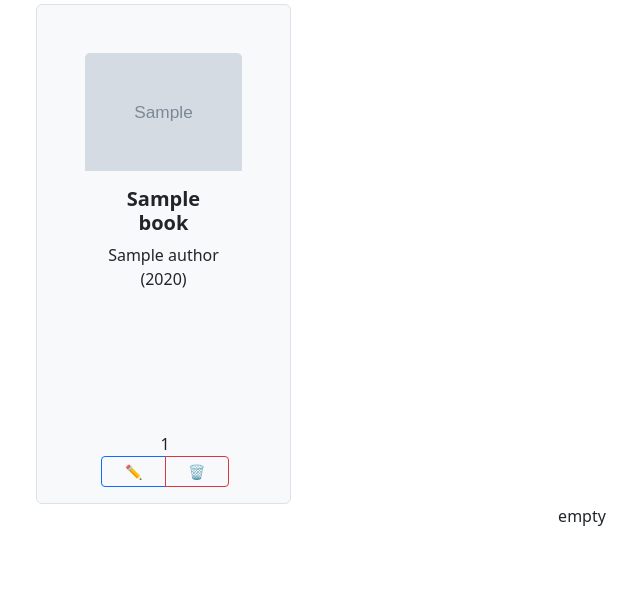
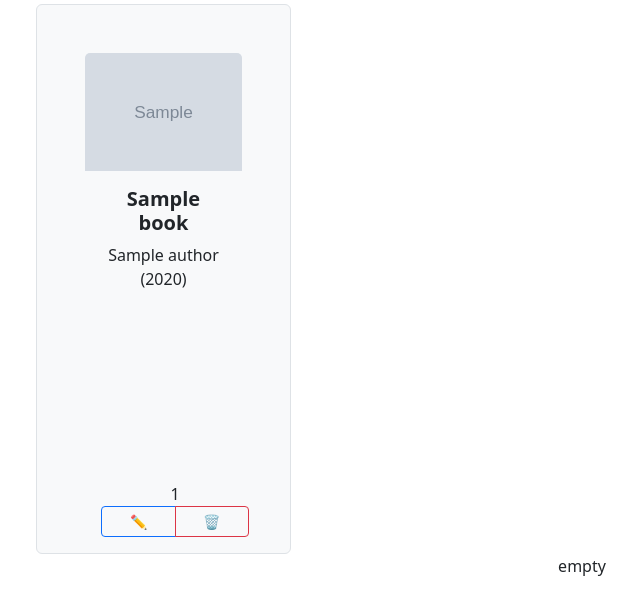
Before and after one commit to El-Mago01/Digital_Library, a Flask app: page / in a window 1280 px wide. Shown: the part 201-800 px from the top of the page, without its empty margins (58-698 px from the left). Run offline with Flask 3, Linux system fonts and the light colour scheme; tables that the repository leaves empty hold one stand-in row (values such as "Sample post"); grey boxes marked "Sample" are stand-in pictures.

Commit message:
Corrected some small issues and some code cleaning done

```diff
--- a/data_fetcher.py
+++ b/data_fetcher.py
@@ -45,14 +45,13 @@ def compile_img_url(olid:str, img_for_book:bool=True)->str:
         if "https" in olid:
             cover_uri = olid #This is the case if the user is changing the uri
         else:
-            cover_uri = BOOK_IMAGE_URL + olid
+            cover_uri = BOOK_IMAGE_URL + olid + "-M.jpg?default=false"
     else:
         # The case that the uri will be generated for an author image
         if "https" in olid:
             cover_uri = olid
         else:
-            cover_uri = AUTHOR_IMAGE_URL + olid
-    cover_uri += "-M.jpg?default=false"
+            cover_uri = AUTHOR_IMAGE_URL + olid + "-M.jpg?default=false"
     try:
         cover_img = requests.get(cover_uri, timeout=TIMEOUTVALUE)
     except Exception as e:
--- a/templates/home.html
+++ b/templates/home.html
@@ -27,8 +27,8 @@
         <div class="row">
         {% for title, author, publication_year, cover_image, book_id in all_books %}
             <div class="col-lg-3">
-                <div class="card-group" style="margin-top:10px;">
-                    <div class="card p-5 border bg-light" style="height: 500px;">
+                <div class="card-group" style="margin-top:5px; padding-top: 5px;">
+                    <div class="card p-5 border bg-light" style="height: 550px;">
                         {% if "not found" in cover_image|lower() %}
                             <img src="{{ url_for('static', filename='images/default_cover.png') }}" class="card-img-top" alt="Logo">
                         {% else %}
@@ -39,7 +39,7 @@
                             <p class="card-text">{{ author }} ({{ publication_year }})</p>
                         </div>
                         <div class="card-body d-flex flex-column"
-                             style="position: absolute;bottom: 0;width: 160px;">
+                             style="position: absolute;bottom: 0;width: 180px;">
                             {{ book_id }}
                             <div class="btn-group btn-group-sm" role="group" aria-label="Basic Example">
                                 <a href="{{ url_for('update_book', book_id=book_id) }}"
--- a/templates/list_authors.html
+++ b/templates/list_authors.html
@@ -43,7 +43,8 @@
                             {{ author_id }}
                         </div>
                         <div class="card-body">
-                            <div class="btn-group btn-group-sm" role="group" aria-label="Basic Example">
+                            <div class="btn-group btn-group-sm d-flex flex-column" role="group" aria-label="Basic Example"
+                            style="position: absolute;bottom: 0;width: 180px;">
                                 <div class="card-footer align-items-end">
                                 <a href="{{ url_for('update_author', author_id=author_id) }}"
                                    class="btn btn-outline-primary"
```
